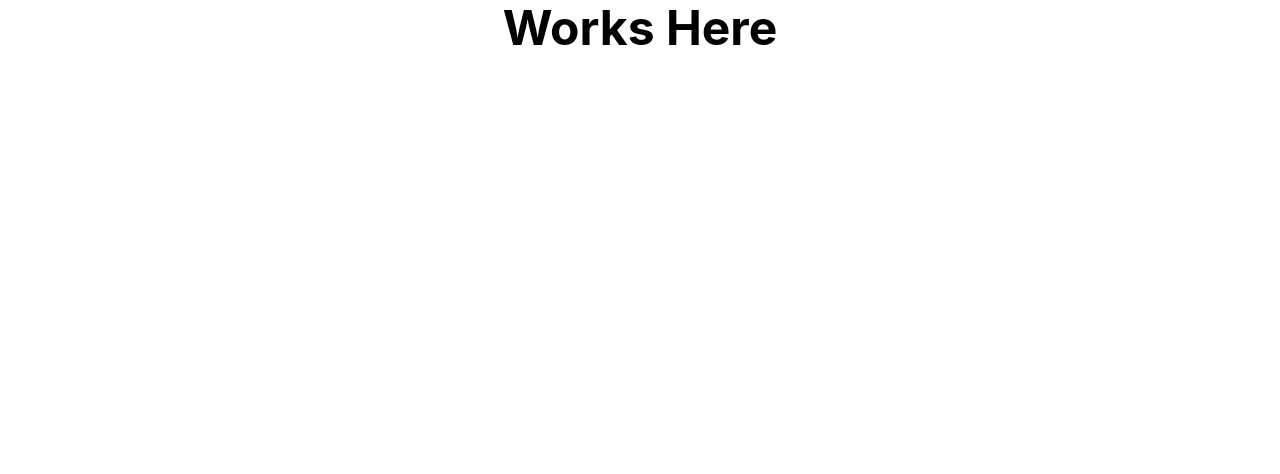
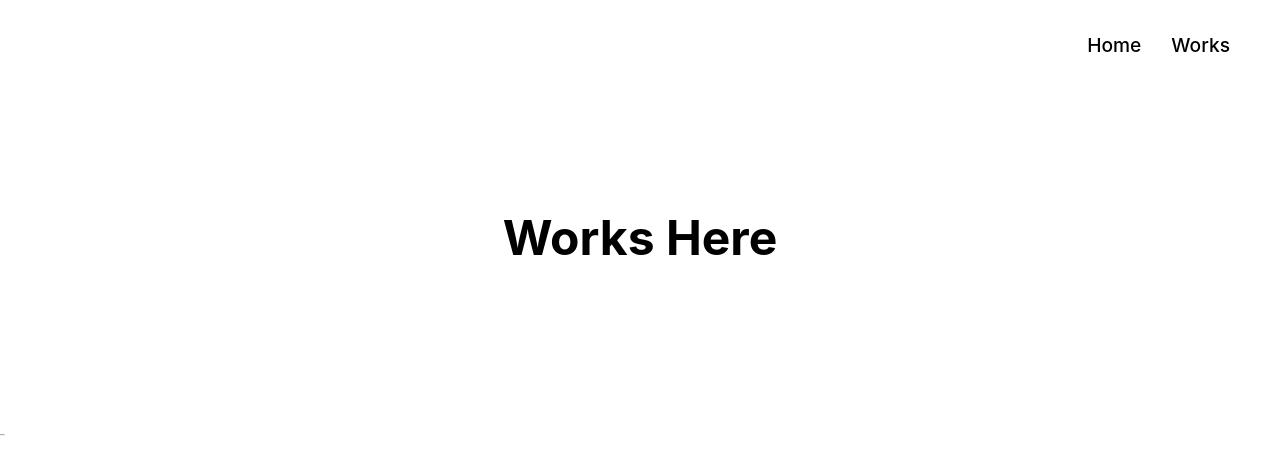
Before and after one commit to GabrielHammermeister/portfolio-lp, a Next.js app: page /works in a window 1280 px wide. Shown: the top 474 px of the page. Built offline with nearby package versions, Linux system fonts and the light colour scheme.

Commit message:
refactor - moving layout and navigation bar to _app

```diff
--- a/src/pages/_app.tsx
+++ b/src/pages/_app.tsx
@@ -1,9 +1,10 @@
 // import App from "next/app";
+import NavBar from 'components/NavBar/NavBar.index'
 import type { AppProps /*, AppContext */ } from 'next/app'
 import Head from 'next/head'
 import { ThemeProvider } from 'styled-components'
 import { FontStyles } from 'styles/Font.styles'
-import { GlobalStyles } from 'styles/Global.styles'
+import { GlobalStyles, Layout } from 'styles/Global.styles'
 import { colorTheme } from 'themes/colorTheme'
 
 function App({ Component, pageProps }: AppProps) {
@@ -24,7 +25,10 @@ function App({ Component, pageProps }: AppProps) {
          <ThemeProvider theme={colorTheme}>
             <FontStyles />
             <GlobalStyles />
-            <Component {...pageProps} />
+            <NavBar />
+            <Layout>
+               <Component {...pageProps} />
+            </Layout>
          </ThemeProvider>
       </>
    )
```
Also changed, not shown: src/pages/index.tsx (+1 -6 lines).
